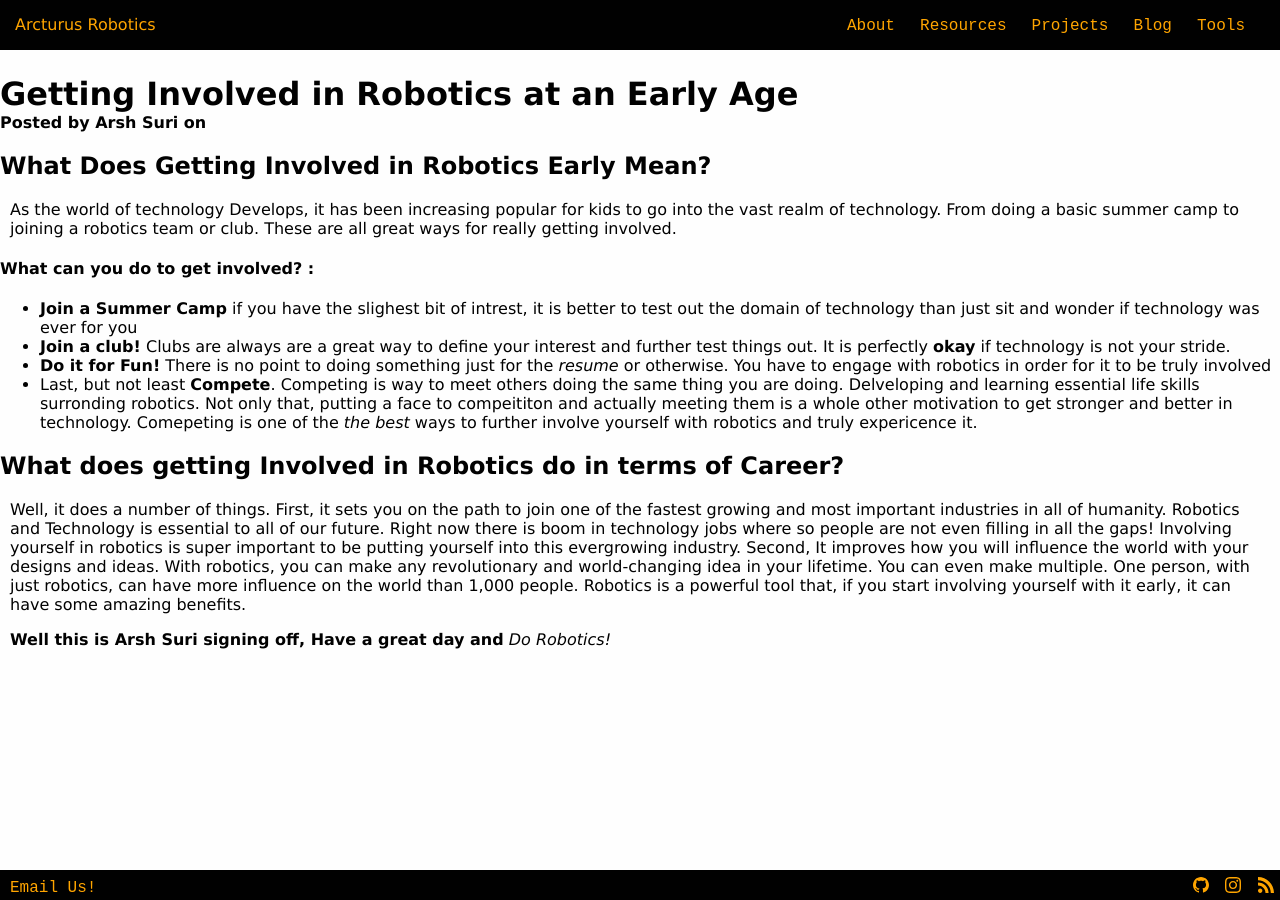
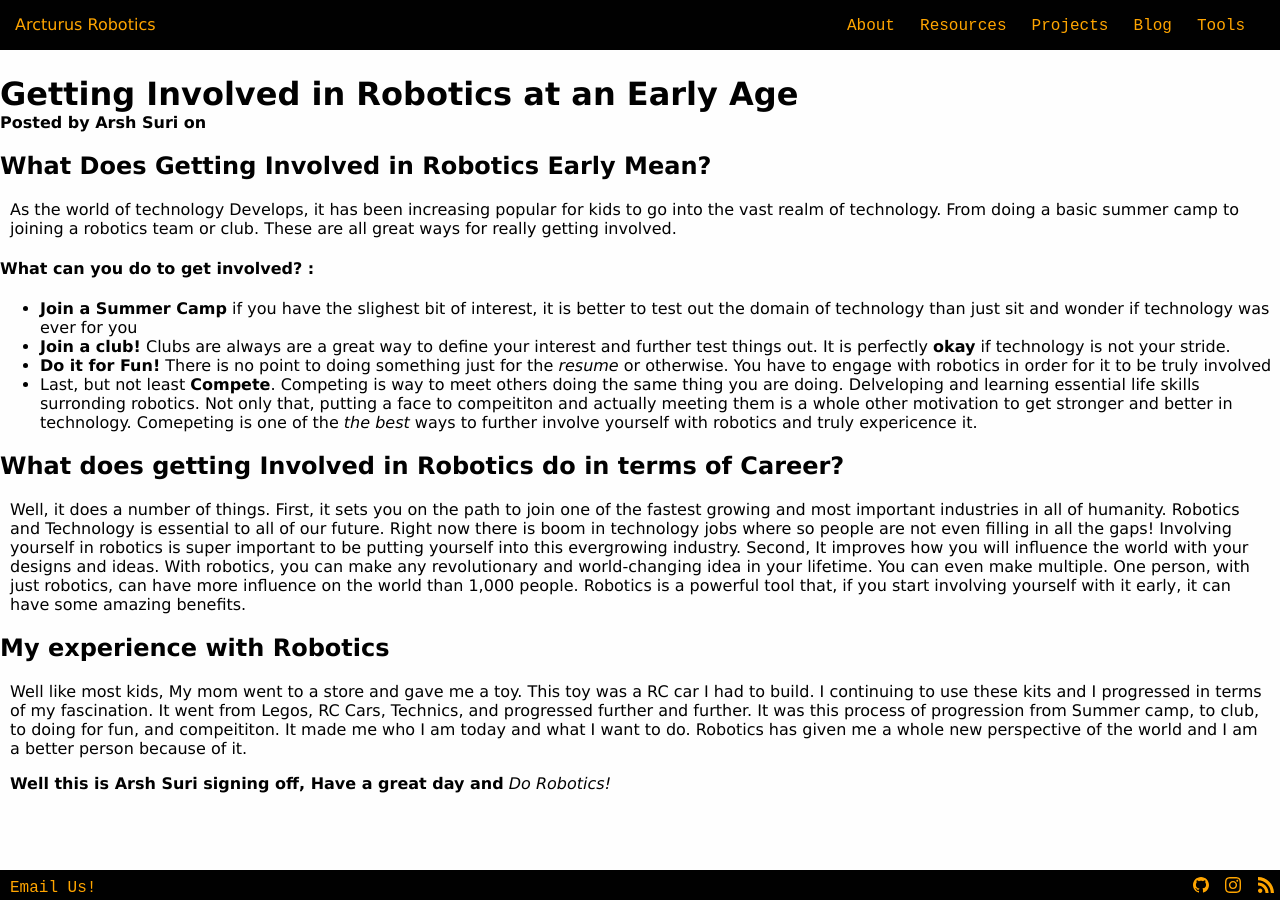
Before and after one commit to arcturus-robotics/arcturusrobotics.com, a Jekyll site: the page built from _posts/2020-3-7-Robotics at a Early Age.md, in a window 1280 px wide. Built offline with Jekyll 4.4.1, drawn with Linux system fonts in a browser that asks for light colours.

Commit message:
Update 2020-3-7-Robotics at a Early Age.md

```diff
--- a/_posts/2020-3-7-Robotics at a Early Age.md
+++ b/_posts/2020-3-7-Robotics at a Early Age.md
@@ -12,7 +12,7 @@ As the world of technology Develops, it has been increasing popular for kids to
 
 #### What can you do to get involved? :
 
-* **Join a Summer Camp** if you have the slighest bit of intrest, it is better to test out the domain of technology than just sit and wonder if technology was ever for you
+* **Join a Summer Camp** if you have the slighest bit of interest, it is better to test out the domain of technology than just sit and wonder if technology was ever for you
 * **Join a club!** Clubs are always are a great way to define your interest and further test things out. It is perfectly **okay** if technology is not your stride.
 * **Do it for Fun!** There is no point to doing something just for the *resume* or otherwise. You have to engage with robotics in order for it to be truly involved
 * Last, but not least **Compete**. Competing is way to meet others doing the same thing you are doing. Delveloping and learning essential life skills surronding robotics. Not only that, putting a face to compeititon and actually meeting them is a whole other motivation to get stronger and better in technology. Comepeting is one of the *the best* ways to further involve yourself with robotics and truly expericence it.
@@ -21,6 +21,8 @@ As the world of technology Develops, it has been increasing popular for kids to
 
 Well, it does a number of things. First, it sets you on the path to join one of the fastest growing and most important industries in all of humanity. Robotics and Technology is essential to all of our future. Right now there is boom in technology jobs where so people are not even filling in all the gaps! Involving yourself in robotics is super important to be putting yourself into this evergrowing industry. Second, It improves how you will influence the world with your designs and ideas. With robotics, you can make any revolutionary and world-changing idea in your lifetime. You can even make multiple. One person, with just robotics, can have more influence on the world than 1,000 people. Robotics is a powerful tool that, if you start involving yourself with it early, it can have some amazing benefits.
 
+## My experience with Robotics
 
+Well like most kids, My mom went to a store and gave me a toy. This toy was a RC car I had to build. I continuing to use these kits and I progressed in terms of my fascination. It went from Legos, RC Cars, Technics, and progressed further and further. It was this process of progression from Summer camp, to club, to doing for fun, and compeititon. It made me who I am today and what I want to do. Robotics has given me a whole new perspective of the world and I am a better person because of it.
 
 **Well this is Arsh Suri signing off, Have a great day and** *Do Robotics!*
```
